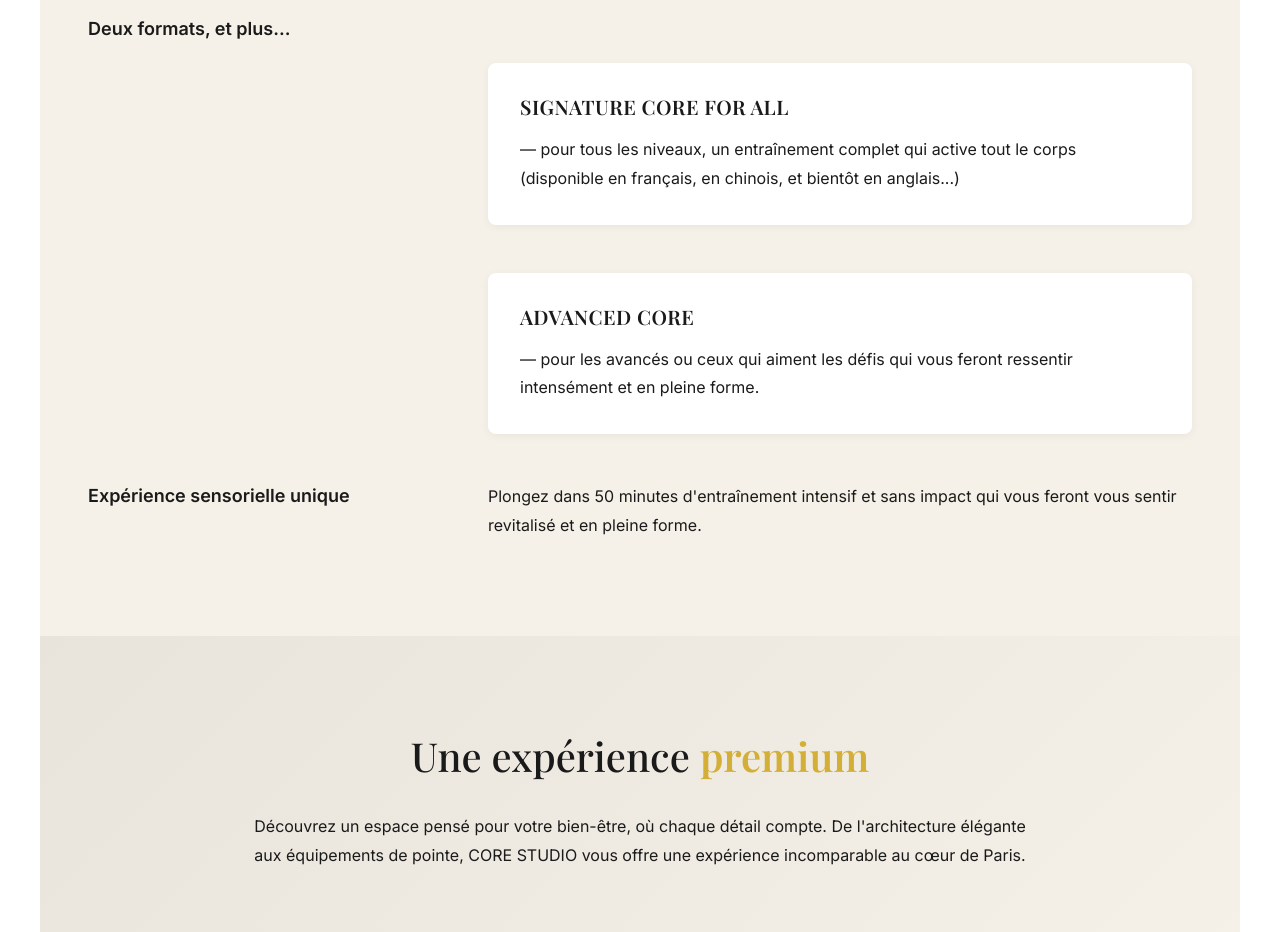
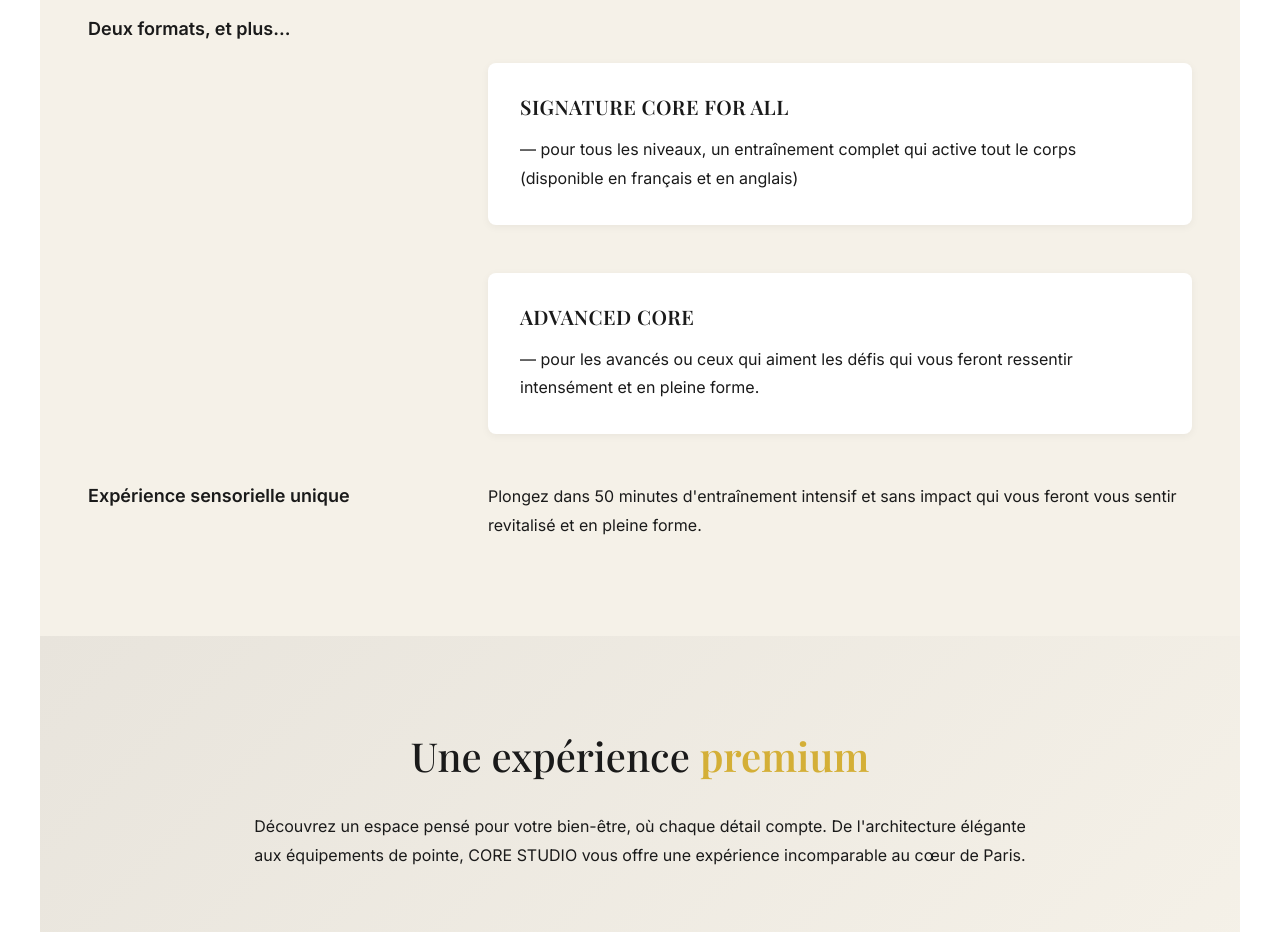
Before and after one commit to ChrisaMendoza/pilates-frontend, a React (Vite) app: page / in a window 1280 px wide. Shown: the part 1940-2872 px from the top of the page. Built offline with nearby package versions, Linux system fonts and the light colour scheme; no server answers.

Commit message:
modification home page

```diff
--- a/src/pages/HomePage.tsx
+++ b/src/pages/HomePage.tsx
@@ -81,7 +81,7 @@ export default function HomePage() {
                             </h4>
                             <p className={styles.formatDescription}>
                                 — pour tous les niveaux, un entraînement complet qui active tout le corps
-                                (disponible en français, en chinois, et bientôt en anglais...)
+                                (disponible en français et en anglais)
                             </p>
                         </div>
                         <div className={styles.formatItem}>
```
